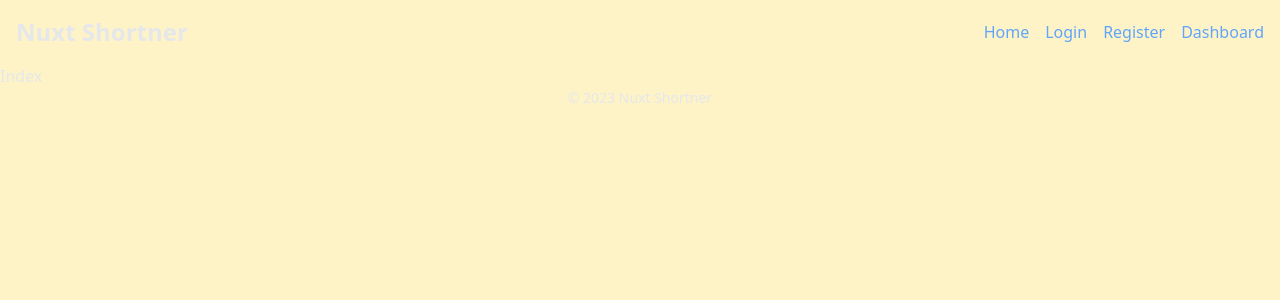
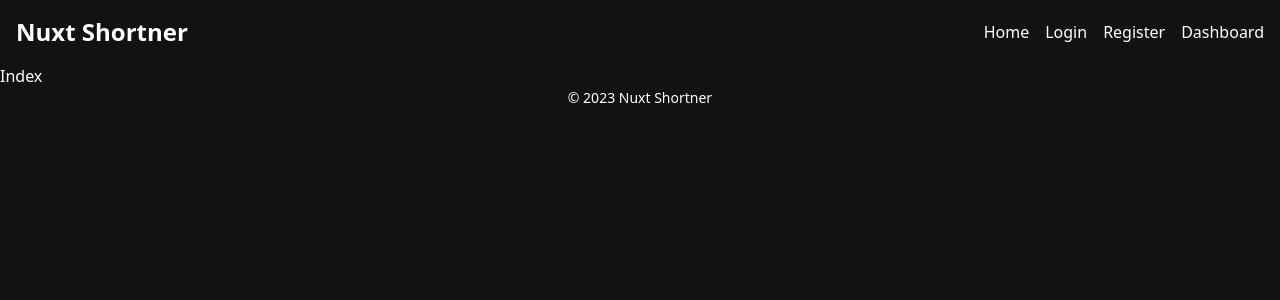
Before and after one commit to maurodf0/NuxtShortner, a Nuxt app: page / in a window 1280 px wide. Shown: the top 300 px of the page. Built offline with nearby package versions, Linux system fonts and the light colour scheme; no server answers.

Commit message:
wating for tailwind module

```diff
--- a/app/assets/css/main.css
+++ b/app/assets/css/main.css
@@ -7,10 +7,3 @@ html {
   scroll-behavior: smooth;
   overflow-x: hidden;
 }
-
-body {
-  @apply bg-amber-100 text-gray-200;
-}
-a {
-  @apply text-blue-400 hover:text-blue-300;
-}
```
